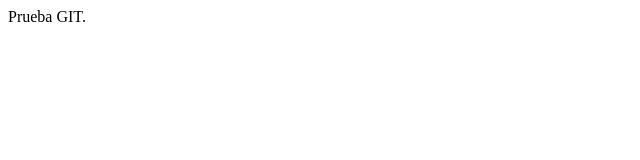
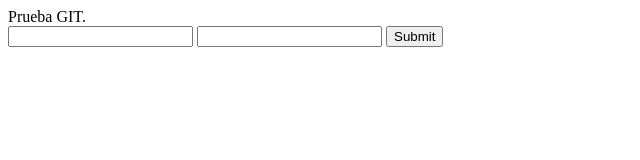
Before and after one commit to xxibgdh/pw_grupo04b, a plain HTML site: page index.html in a window 1280 px wide. Shown: the whole page, without its empty margins (0-640 px from the left). Drawn offline with Linux system fonts and the light colour scheme.

Commit message:
Update index.html
login added

```diff
--- a/index.html
+++ b/index.html
@@ -6,5 +6,10 @@
 </head>
 <body>
     Prueba GIT.
+    <form>
+        <input type="text" id="nombre">
+        <input type="password" id="contraseña">
+        <input type="submit">
+    </form>
 </body>
 </html>
```
